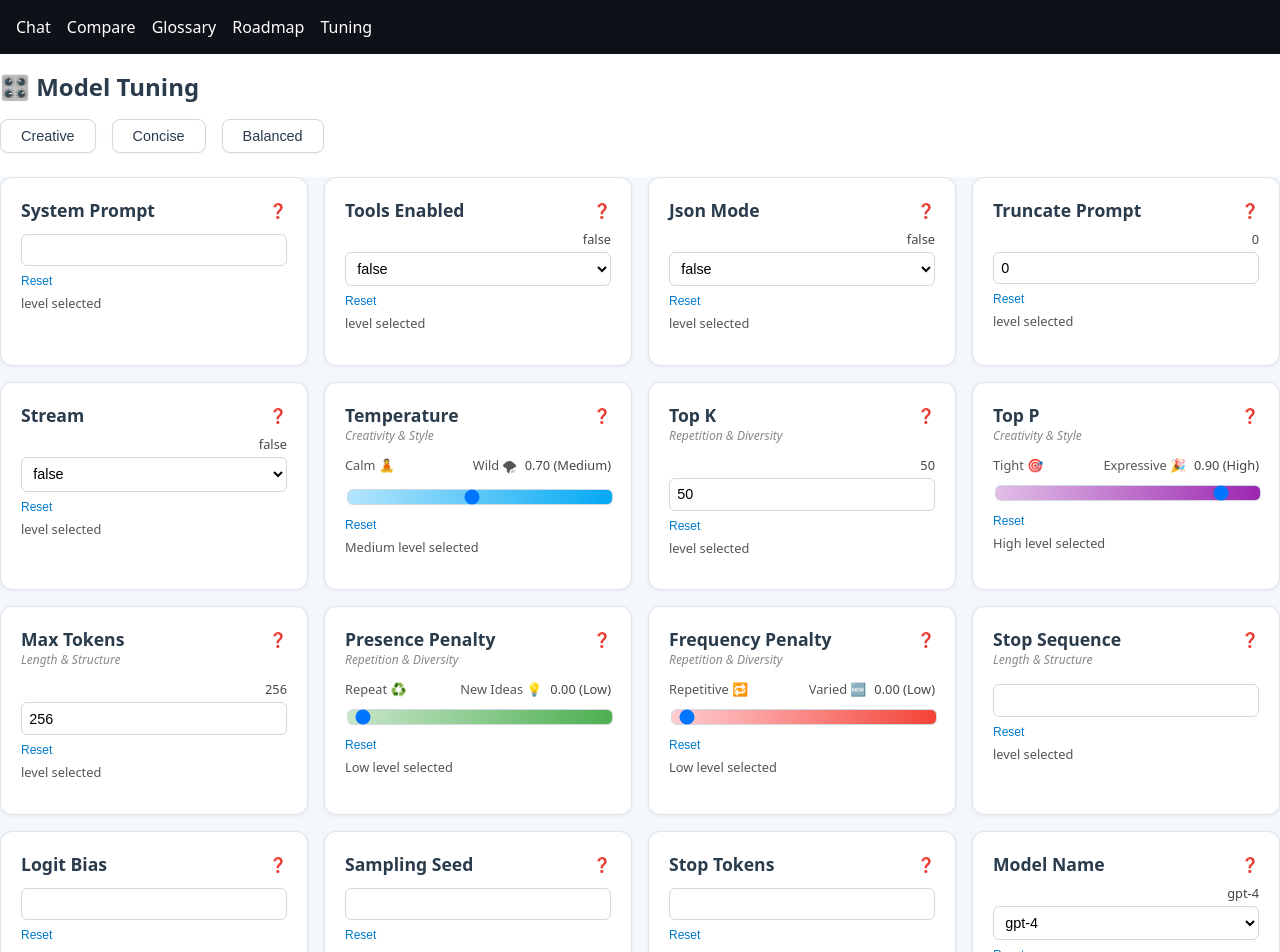
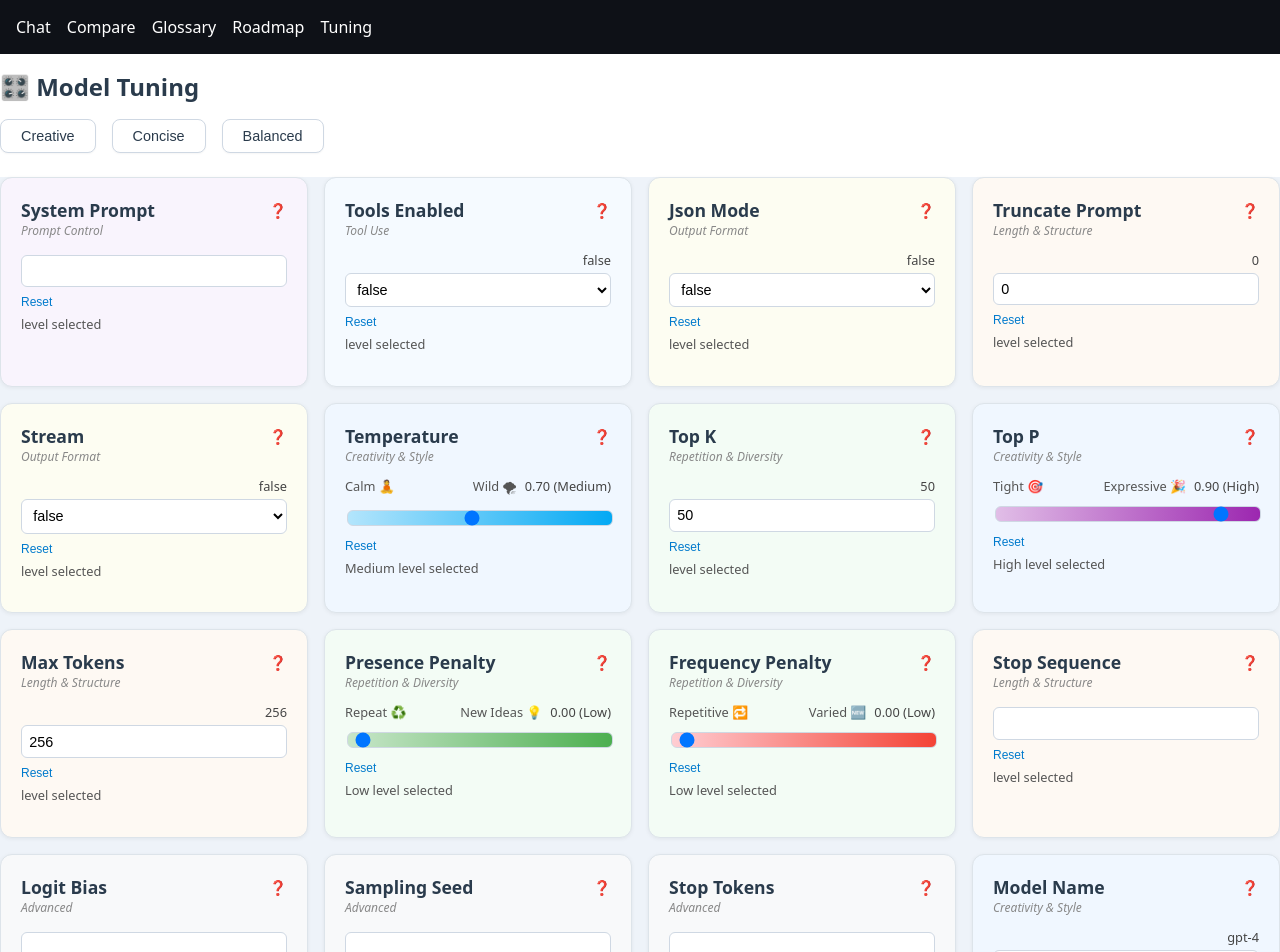
Before and after one commit to ScottFitzgerald83/grail, a SvelteKit app in the folder frontend/: page /tuning in a window 1280 px wide. Shown: the top 952 px of the page. Built offline with nearby package versions, Linux system fonts and the light colour scheme.

Commit message:
Color theming is now live

```diff
--- a/frontend/src/routes/tuning/+page.svelte
+++ b/frontend/src/routes/tuning/+page.svelte
@@ -9,7 +9,7 @@
 <div class="dashboard-container">
   <div class="param-grid">
     {#each parameters as param}
-      <div class="param-tile">
+      <div class="param-tile" data-category={paramCategory(param.key)}>
         <div class="param-header">
           <strong>{param.key.replace(/_/g, ' ').replace(/\b\w/g, l => l.toUpperCase())}</strong>
           <span class="help-icon-wrapper">
@@ -469,17 +469,40 @@
       reader.readAsText(file);
     }
 
+    // Returns a category label for each parameter key
     function paramCategory(key) {
       const map = {
+        // Creativity & Style
         temperature: 'Creativity & Style',
         top_p: 'Creativity & Style',
+        model_name: 'Creativity & Style',
+
+        // Repetition & Diversity
         top_k: 'Repetition & Diversity',
         presence_penalty: 'Repetition & Diversity',
         frequency_penalty: 'Repetition & Diversity',
+
+        // Length & Structure
         max_tokens: 'Length & Structure',
-        stop_sequence: 'Length & Structure'
+        stop_sequence: 'Length & Structure',
+        truncate_prompt: 'Length & Structure',
+
+        // Prompt Control
+        system_prompt: 'Prompt Control',
+
+        // Tool Use
+        tools_enabled: 'Tool Use',
+
+        // Advanced
+        logit_bias: 'Advanced',
+        sampling_seed: 'Advanced',
+        stop_tokens: 'Advanced',
+
+        // Output Format
+        json_mode: 'Output Format',
+        stream: 'Output Format'
       };
-      return map[key] || '';
+      return map[key] || 'General';
     }
 
 </script>
@@ -490,7 +513,7 @@
   }
 
   .dashboard-container {
-    background: #f4f7fb;
+    background: #eef3f9;
     min-height: 100vh;
     padding-bottom: 2rem;
   }
@@ -645,10 +668,32 @@
     transition: transform 0.2s ease, box-shadow 0.2s ease;
   }
 
+  .param-tile[data-category='Creativity & Style'] {
+    background: #f0f7ff;
+  }
+  .param-tile[data-category='Repetition & Diversity'] {
+    background: #f3fcf5;
+  }
+  .param-tile[data-category='Length & Structure'] {
+    background: #fef9f3;
+  }
+  .param-tile[data-category='Prompt Control'] {
+    background: #f9f4fd;
+  }
+  .param-tile[data-category='Tool Use'] {
+    background: #f5faff;
+  }
+  .param-tile[data-category='Output Format'] {
+    background: #fdfdf2;
+  }
+  .param-tile[data-category='Advanced'] {
+    background: #f8f9fa;
+  }
+
   .param-tile:hover {
     transform: translateY(-2px);
-    box-shadow: 0 6px 12px rgba(0, 0, 0, 0.08);
-    background: #f9fbff;
+    box-shadow: 0 4px 10px rgba(0, 0, 0, 0.06);
+    background: inherit;
   }
 
   .param-tile.active {
```
